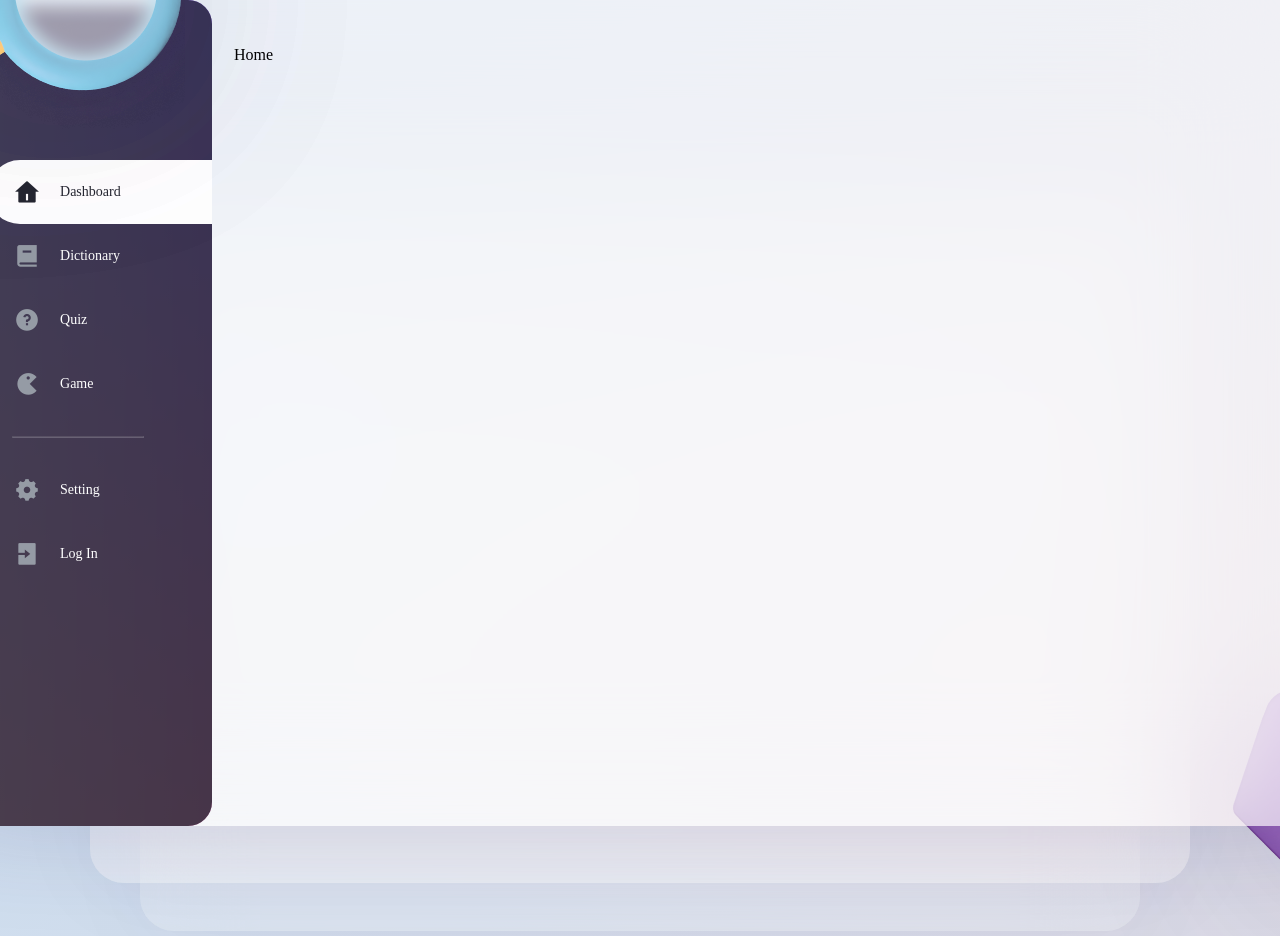
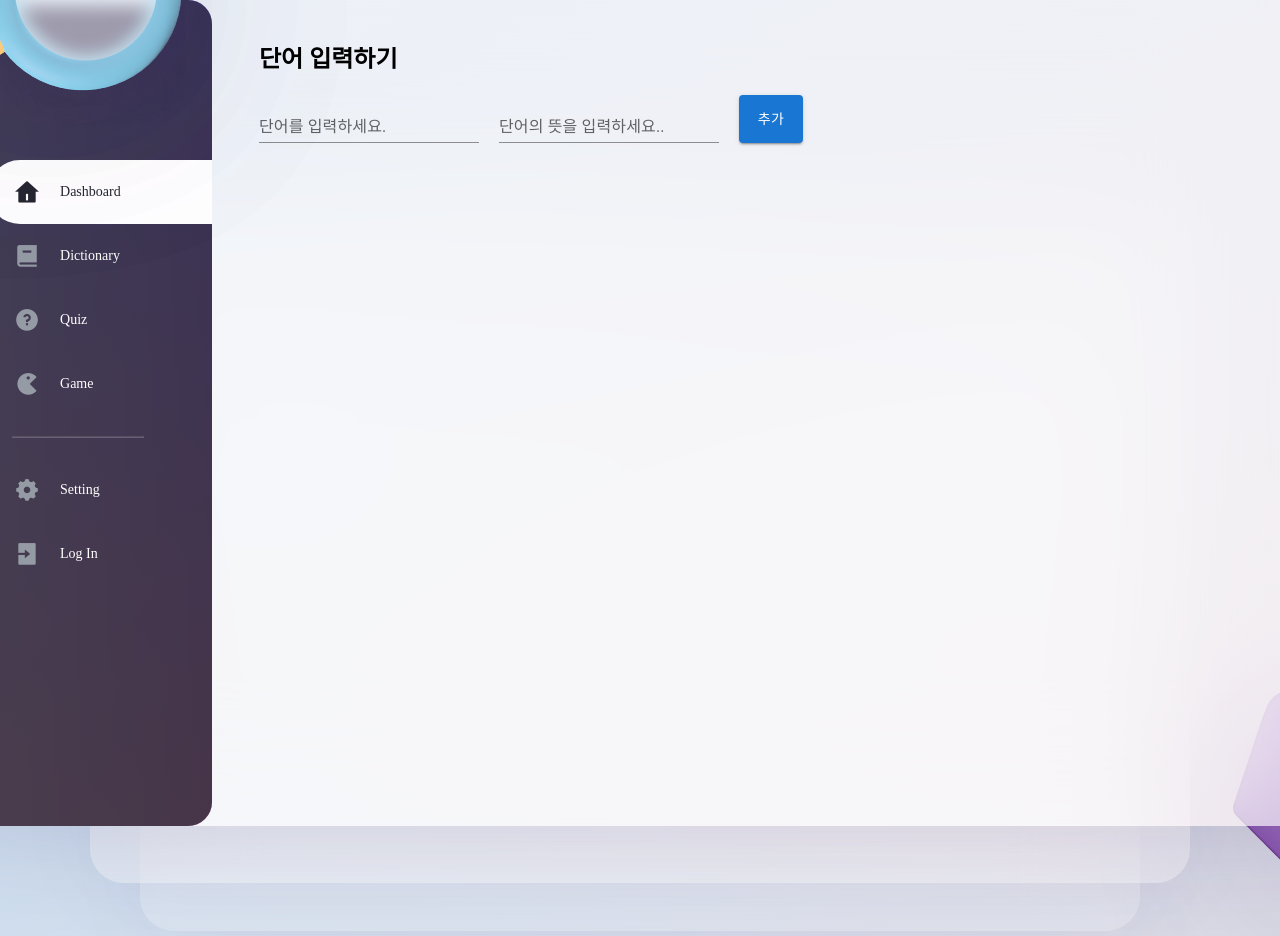
Before and after one commit to Shamp07/word-memorize, a React (Vite) app: page / in a window 1280 px wide. Shown: the top 936 px of the page. Built offline with nearby package versions, Linux system fonts and the light colour scheme.

Commit message:
feat: add general dictionary input forms

```diff
--- a/src/components/Content/Home.tsx
+++ b/src/components/Content/Home.tsx
@@ -1,10 +1,41 @@
 import React from 'react';
+import styled from '@emotion/styled';
+import TextField from '@mui/material/TextField';
+import Button from '@mui/material/Button';
+
+const Root = styled.div``;
+
+const Title = styled.div`
+  display: block;
+  font-weight: bold;
+  font-size: 24px;
+  margin-bottom: 24px;
+`;
+
+const Content = styled.div`
+  display: flex;
+`;
+
+const Input = styled(TextField)`
+  & + & {
+    margin-left: 20px;
+  }
+`;
+
+const Submitbutton = styled(Button)`
+  margin-left: 20px;
+`;
 
 function Home() {
   return (
-    <div>
-      <h1>Home</h1>
-    </div>
+    <Root>
+      <Title>단어 입력하기</Title>
+      <Content>
+        <Input label="단어를 입력하세요." variant="standard" />
+        <Input label="단어의 뜻을 입력하세요.." variant="standard" />
+        <Submitbutton variant="contained">추가</Submitbutton>
+      </Content>
+    </Root>
   );
 }
 
--- a/src/components/Content/index.tsx
+++ b/src/components/Content/index.tsx
@@ -12,7 +12,7 @@ import Timer from './Timer';
 import Analytics from './Analytics';
 
 const Root = styled.div`
-  padding: 47px 22px;
+  padding: 47px;
   flex-grow: 1;
   height: 100%;
   box-sizing: border-box;
```
